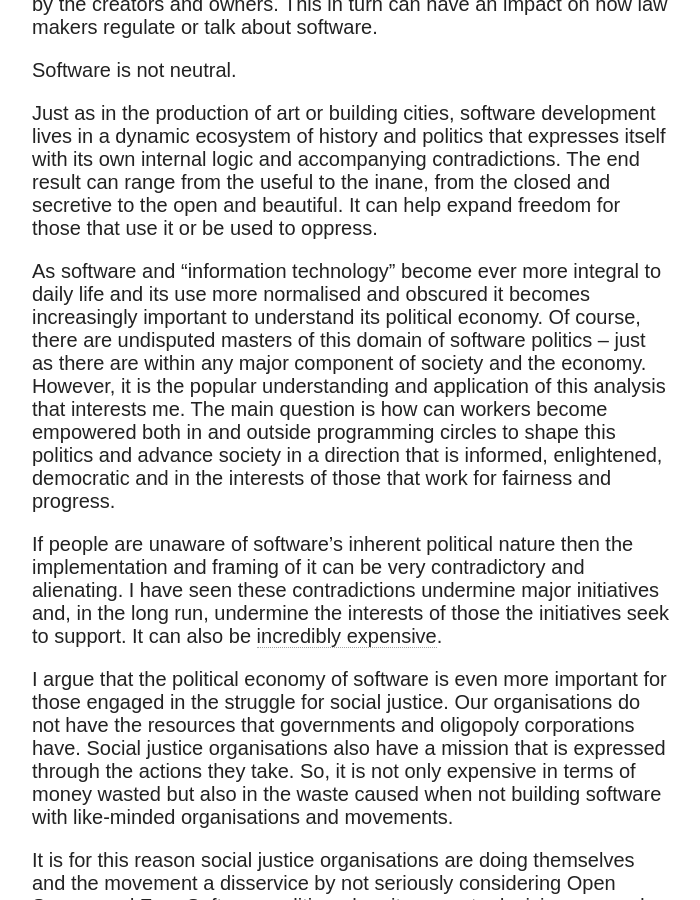
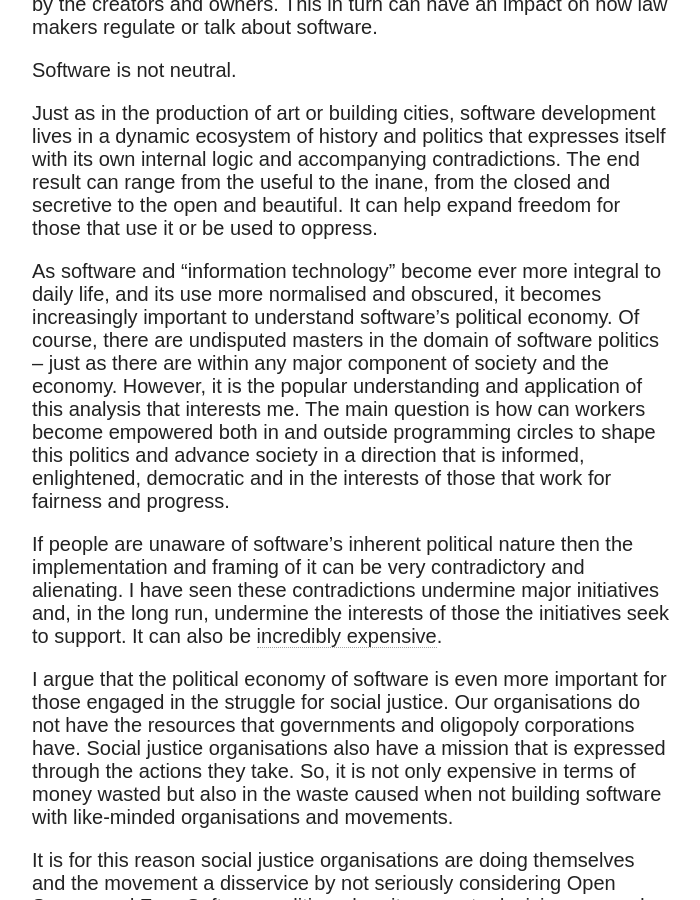
Before and after one commit to citizenspress/citizenspress.github.io, a Jekyll site: the page built from _posts/2014-02-02-Politics-and-Software.md, in a window 1280 px wide and 900 px high, scrolled down 1139 px. Shown: the whole window, without its empty margins (318-1018 px from the left). Built offline with Jekyll 4.4.1, drawn with Linux system fonts in a browser that asks for light colours; nearby versions of some CDN libraries; comment, search, counter and statistics services are not loaded.

Commit message:
Update 2014-02-02-Politics-and-Software.md

```diff
--- a/_posts/2014-02-02-Politics-and-Software.md
+++ b/_posts/2014-02-02-Politics-and-Software.md
@@ -25,7 +25,7 @@ Software is not neutral.
 
 Just as in the production of art or building cities, software development lives in a dynamic ecosystem of history and politics that expresses itself with its own internal logic and accompanying contradictions. The end result can range from the useful to the inane, from the closed and secretive to the open and beautiful. It can help expand freedom for those that use it or be used to oppress.
 
-As software and "information technology" become ever more integral to daily life and its use more normalised and obscured it becomes increasingly important to understand its political economy. Of course, there are undisputed masters of this domain of software politics -- just as there are within any major component of society and the economy. However, it is the popular understanding and application of this analysis that interests me. The main question is how can workers become empowered both in and outside programming circles to shape this politics and advance society in a direction that is informed, enlightened, democratic and in the interests of those that work for fairness and progress.
+As software and "information technology" become ever more integral to daily life, and its use more normalised and obscured, it becomes increasingly important to understand software's political economy. Of course, there are undisputed masters in the domain of software politics -- just as there are within any major component of society and the economy. However, it is the popular understanding and application of this analysis that interests me. The main question is how can workers become empowered both in and outside programming circles to shape this politics and advance society in a direction that is informed, enlightened, democratic and in the interests of those that work for fairness and progress.
 
 If people are unaware of software's inherent political nature then the implementation and framing of it can be very contradictory and alienating. I have seen these contradictions undermine major initiatives and, in the long run, undermine the interests of those the initiatives seek to support. It can also be [incredibly expensive](http://www.ft.com/intl/cms/s/2/794bbb56-1f8e-11e3-8861-00144feab7de.html).
 
```
